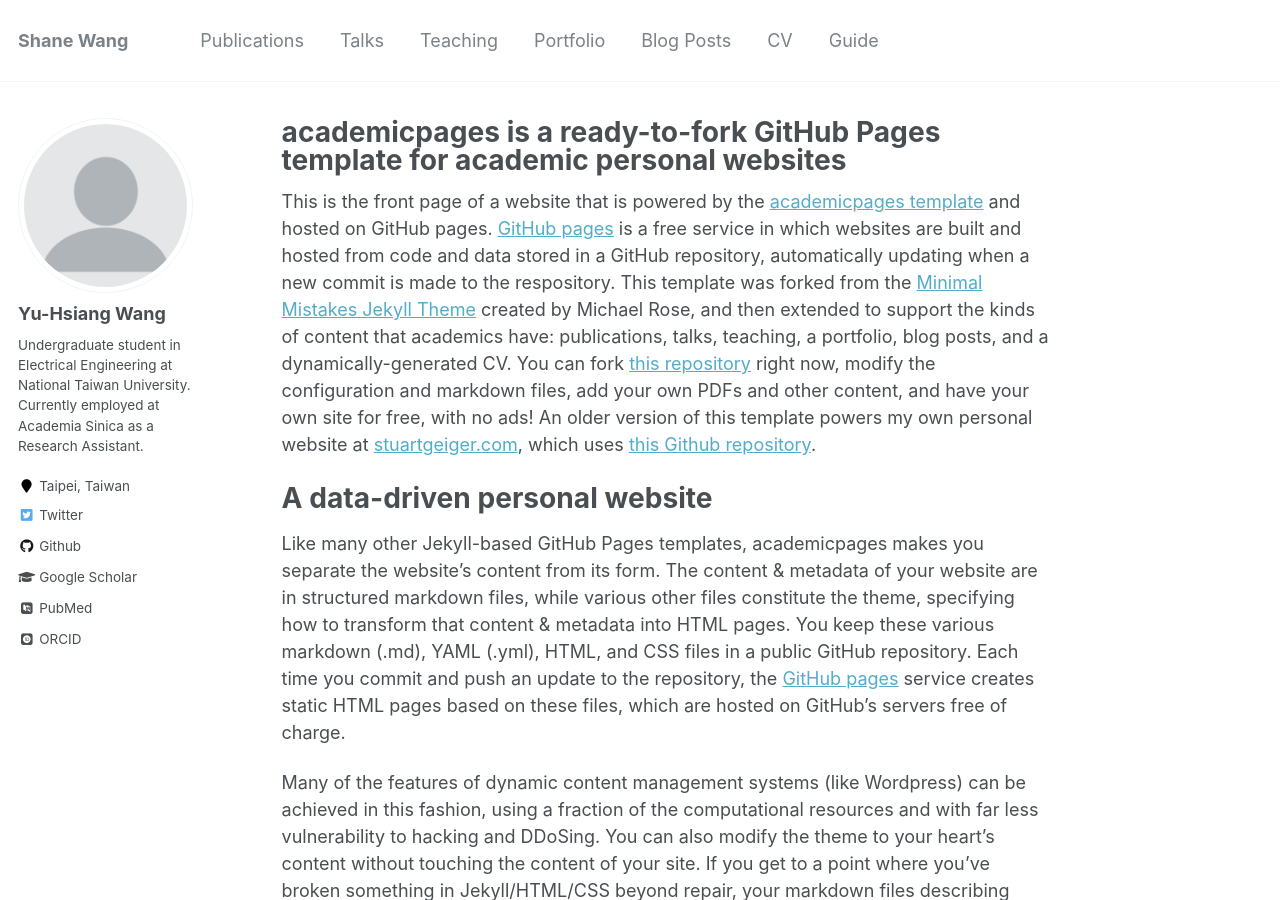
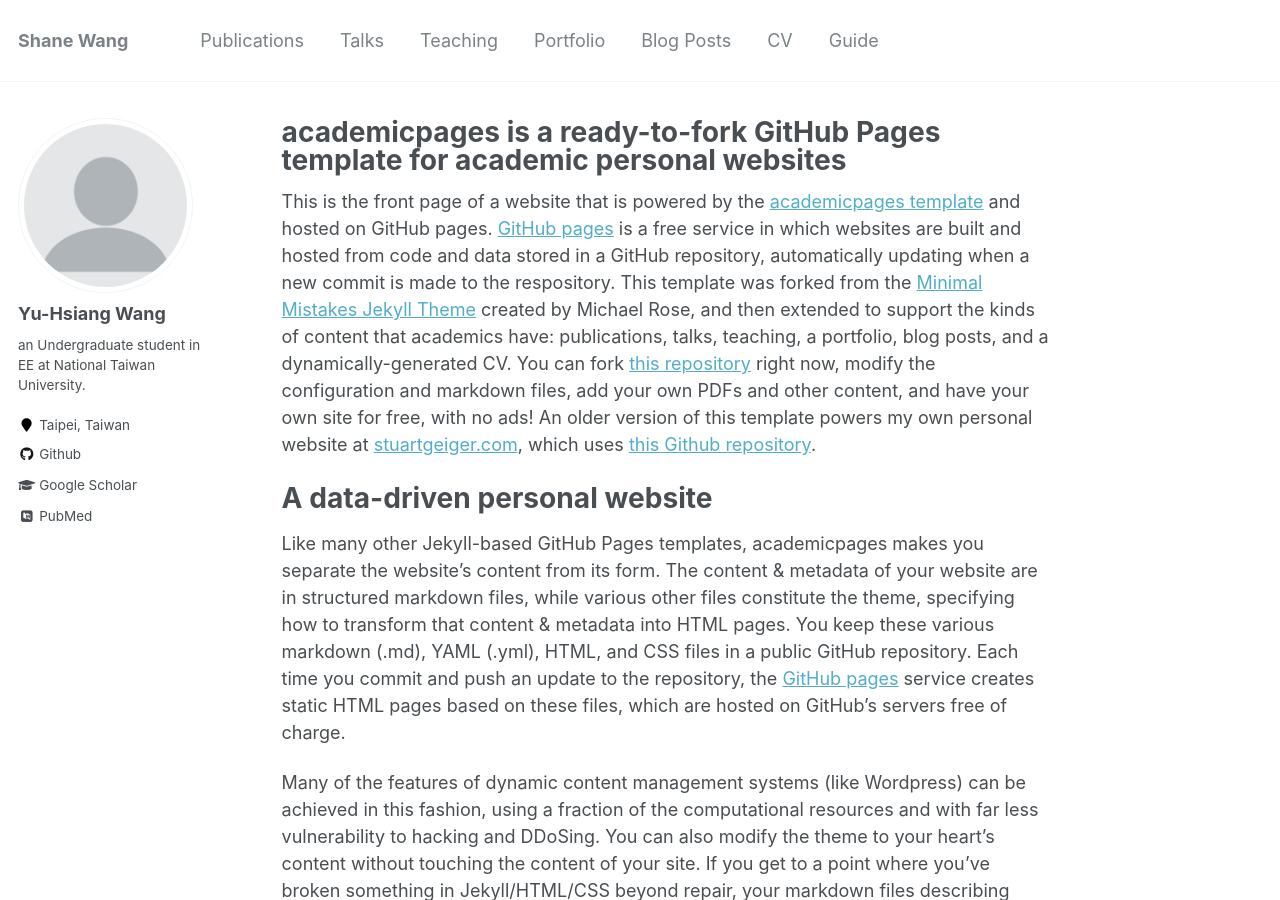
Before and after one commit to GarlicWang/GarlicWang.github.io, a Jekyll site: the page built from _pages/about.md, in a window 1280 px wide and 900 px high. Built offline with Jekyll 4.4.1, drawn with Linux system fonts in a browser that asks for light colours; some web fonts are replaced; some of the changed lines change nothing that is shown.

Commit message:
edit personal data

```diff
--- a/_config.yml
+++ b/_config.yml
@@ -82,7 +82,7 @@ analytics:
 author:
   name             : "Yu-Hsiang Wang"
   avatar           : "profile.png"
-  bio              : "Undergraduate student in Electrical Engineering at National Taiwan University. Currently employed at Academia Sinica as a Research Assistant."
+  bio              : "an Undergraduate student in EE at National Taiwan University."
   location         : "Taipei, Taiwan"
   employer         :
   pubmed           : "https://www.ncbi.nlm.nih.gov/pubmed/?term=john+snow"
@@ -96,20 +96,20 @@ author:
   flickr           :
   facebook         :
   foursquare       :
-  github           : "academicpages"
+  github           : "GarlicWang"
   google_plus      :
   keybase          :
   instagram        :
   impactstory      : #"https://profiles.impactstory.org/u/xxxx-xxxx-xxxx-xxxx"
   lastfm           :
   linkedin         :
-  orcid            : "http://orcid.org/yourorcidurl"
+  orcid            :
   pinterest        :
   soundcloud       :
   stackoverflow    : # http://stackoverflow.com/users/123456/username
   steam            :
   tumblr           :
-  twitter          : "replacethistwitterhandle"
+  twitter          :
   vine             :
   weibo            :
   xing             :
```
